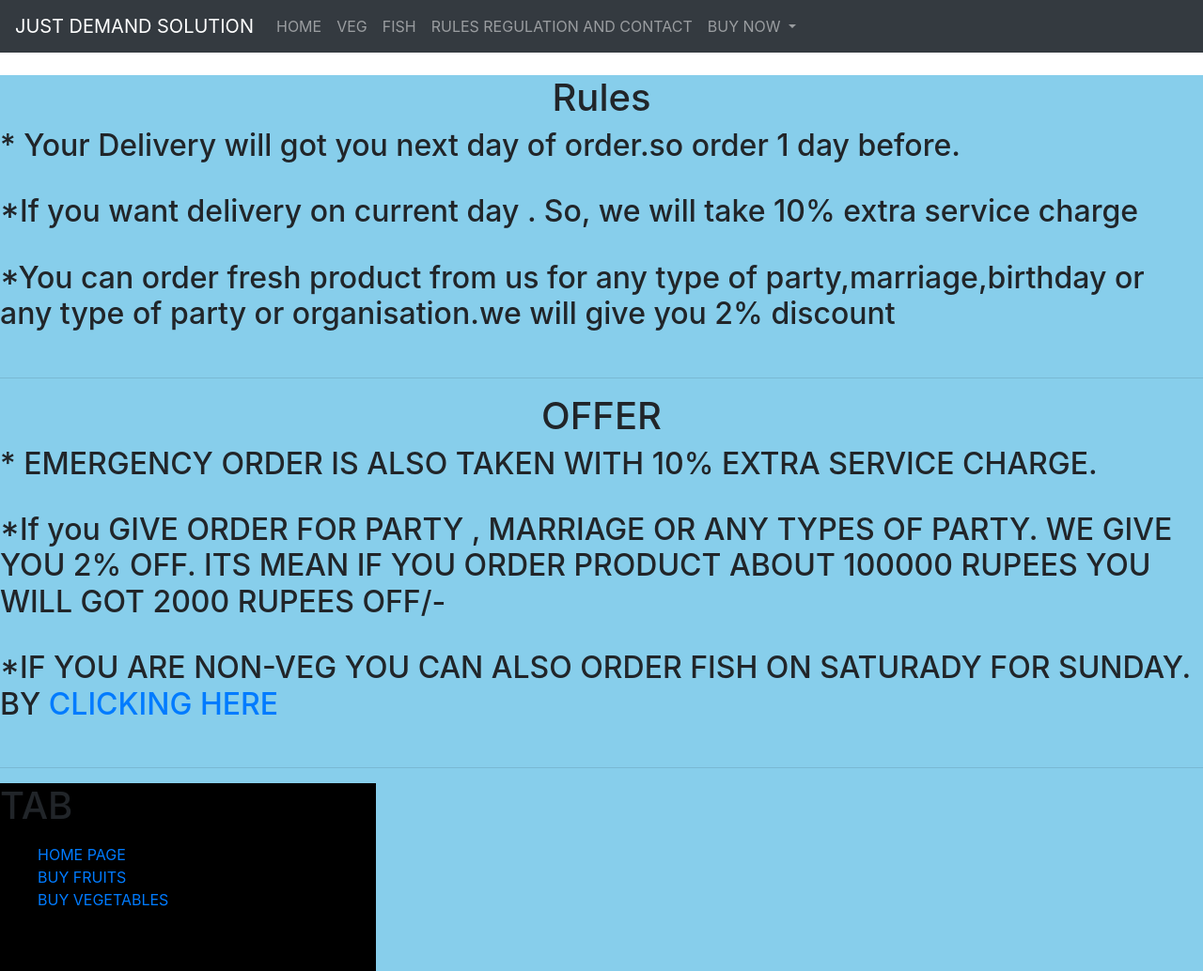
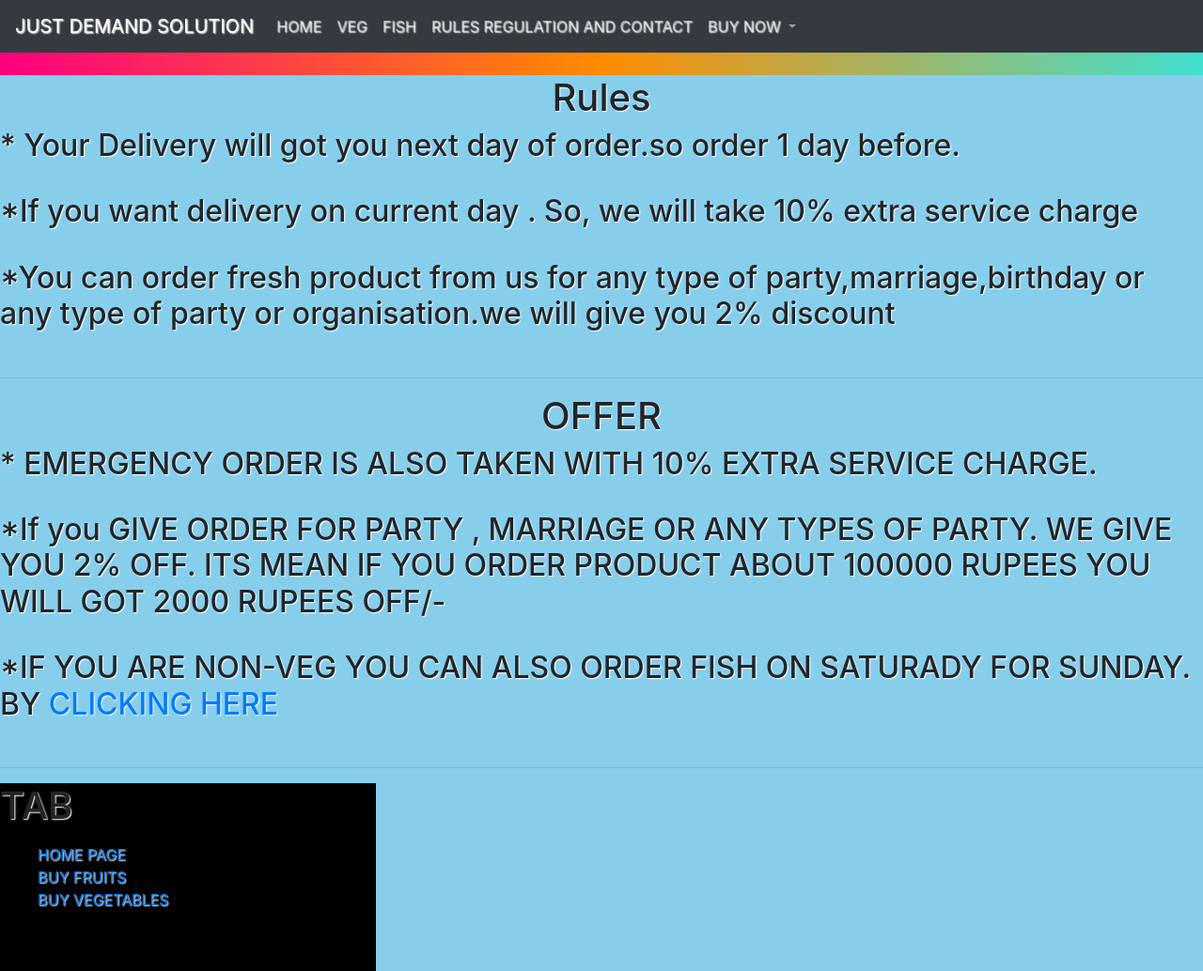
Before and after one commit to anthorrohit/website, a PHP site: page /rules.html in a window 1280 px wide. Shown: the whole page at 94% size. Run offline with PHP 8.4, Linux system fonts and the light colour scheme; some libraries are stand-ins or nearby versions.

Commit message:
Update rules.css

```diff
--- a/rules.css
+++ b/rules.css
@@ -1,10 +1,10 @@
 body{color: white;font-color: #fff;
 	clip-path: polygon(100%,0%,100%,70%,50%,100%,0%,75%,0%,0%);
 background: #40E0D0;  /* fallback for old browsers */
-background: -webkit-linear-gradient(to right, #FF0080, #FF8C00, #40E0D0);   Chrome 10-25, Safari 5.1-6
-background: linear-gradient(to right, #FF0080, #FF8C00, #40E0D0);  W3C, IE 10+/ Edge, Firefox 16+, Chrome 26+, Opera 12+, Safari 7+
+background: -webkit-linear-gradient(to right, #FF0080, #FF8C00, #40E0D0);
+background: linear-gradient(to right, #FF0080, #FF8C00, #40E0D0);
 
-text-shadow: 1px 1px 1.5px black;}
+text-shadow: 1px 1px 1.5px #fff;}
 footer{font-color: #fff;
 	background-color: black;
 	width:400px ;
```
